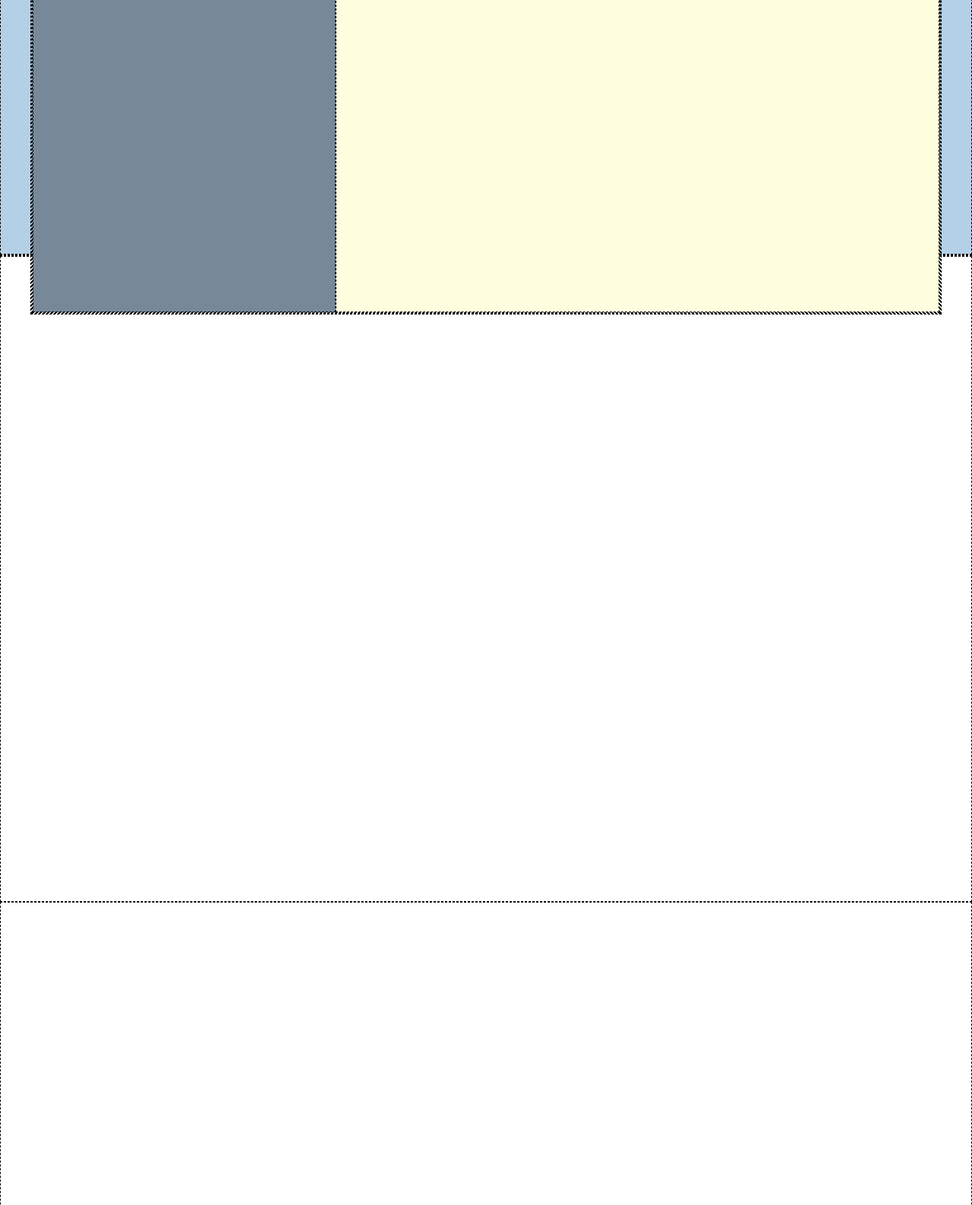
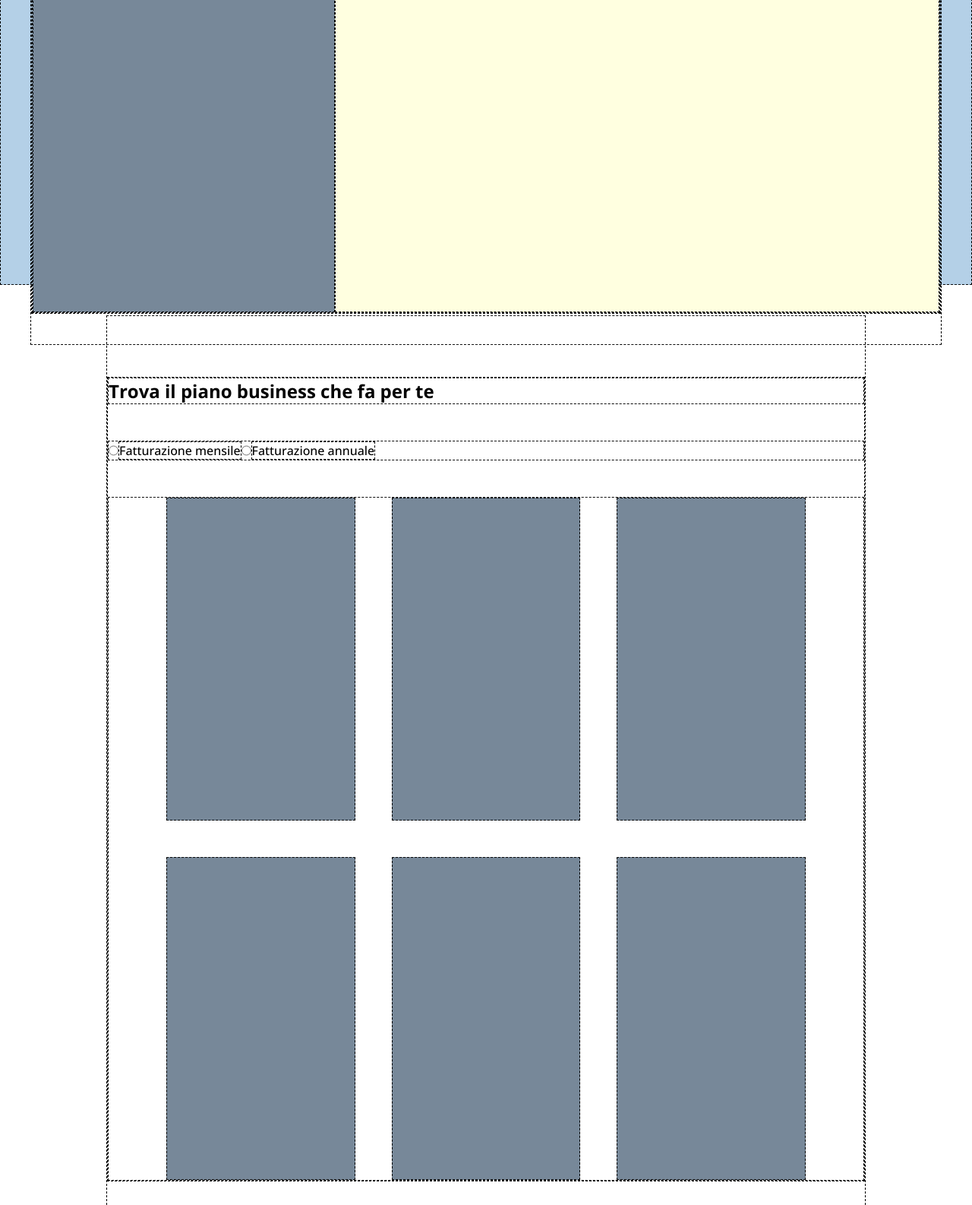
Before and after one commit to marinodilauro/htmlcss-dropbox, a plain HTML site: page index.html in a window 1280 px wide. Shown: the part 381-1967 px from the top of the page at 76% size. Drawn offline with nearby package versions, Linux system fonts and the light colour scheme.

Commit message:
Add business plan section layout

```diff
--- a/assets/css/style.css
+++ b/assets/css/style.css
@@ -40,6 +40,10 @@ a {
   display: flex;
 }
 
+.flex_wrap {
+  flex-wrap: wrap;
+}
+
 .flex_column {
   flex-direction: column;
 }
@@ -48,18 +52,23 @@ a {
   flex-direction: row-reverse;
 }
 
-.items_center {
+.flex_items_center {
   justify-content: center;
   align-items: center;
 }
 
-.space_between {
+.flex_space_around {
+  justify-content: space-around;
+  align-items: center;
+}
+
+.flex_space_between {
   justify-content: space-between;
   align-items: center;
 }
 
 .flex_spacing {
-  gap: 2rem;
+  gap: 3rem;
 }
 
 /* #endregion Flex rules */
@@ -90,11 +99,18 @@ a {
   width: 1200px;
   margin: auto;
   padding-top: 5rem;
+  padding-bottom: 2.5rem;
 }
 
 .container_small {
   width: 1000px;
   margin: auto;
+  padding-top: 5rem;
+  padding-bottom: 2.5rem;
+}
+
+.banner+.container_small {
+  margin-top: 2.5rem;
 }
 
 .links {
@@ -147,14 +163,20 @@ a {
   height: 1700px;
 }
 
+.container_3 {
+  width: calc((100% / 12) * 3);
+  height: 425px;
+  background-color: lightslategray;
+}
+
 .container_4 {
-  flex-grow: calc((100 / 12) * 4);
+  width: calc((100% / 12) * 4);
   height: 425px;
   background-color: lightslategray;
 }
 
 .container_8 {
-  flex-grow: calc((100 / 12) * 8);
+  width: calc((100% / 12) * 8);
   height: 425px;
   background-color: lightyellow;
 }
--- a/index.html
+++ b/index.html
@@ -17,14 +17,14 @@
 
   <!-- Header -->
 
-  <header id="site_header" class="background bg_color_lighter d_flex items_center">
+  <header id="site_header" class="background bg_color_lighter d_flex flex_items_center">
 
-    <div class="container_large d_flex space_between">
+    <div class="container_large d_flex flex_space_between">
 
       <div class="header_right d_flex flex_spacing">
         <img src="./assets/img/logo-small.png" alt="">
 
-        <ul class="links d_flex items_center flex_spacing">
+        <ul class="links d_flex flex_items_center flex_spacing">
           <li><a href="#">Perch&egrave; Dropbox</a></li>
           <li><a href="#">Funzioni</a></li>
           <li><a href="#">Piani e Prezzi</a></li>
@@ -48,6 +48,7 @@
 
   <main id="site_main">
 
+    <!-- Banner -->
     <div class="banner d_flex bg_color_light">
       <div class="container_medium d_flex flex_column">
         <section>
@@ -59,7 +60,37 @@
         </section>
       </div>
     </div>
-    <div class="business_plan section_1000px"></div>
+
+    <!-- Business plans -->
+    <div class="container_small section_1000px">
+      <section class="business_plan d_flex flex_column flex_spacing">
+        <h2>Trova il piano business che fa per te</h2>
+        <div class="radio_buttons d_flex">
+          <input type="radio" id="monthly" name="payment_plan" value="Fatturazione mensile">
+          <label for="monthly">Fatturazione mensile</label><br>
+          <input type="radio" id="annual" name="payment_plan" value="Fatturazione annuale">
+          <label for="annual">Fatturazione annuale</label><br>
+        </div>
+        <div class="row d_flex flex_spacing flex_items_center flex_wrap">
+          <div class="container_3"></div>
+          <div class="container_3"></div>
+          <div class="container_3"></div>
+          <div class="container_3"></div>
+          <div class="container_3"></div>
+          <div class="container_3"></div>
+        </div>
+      </section>
+    </div>
+
+    <!-- Sales office -->
+
+    <div class="container_small section_510px">
+      <div class="sales_office d_flex flex_column">
+
+      </div>
+    </div>
+
+
     <div class="dropbox_partner section_850px"></div>
     <div class="dropbox_business section_1700px"></div>
     <div class="customers_title section_680px"></div>
```
